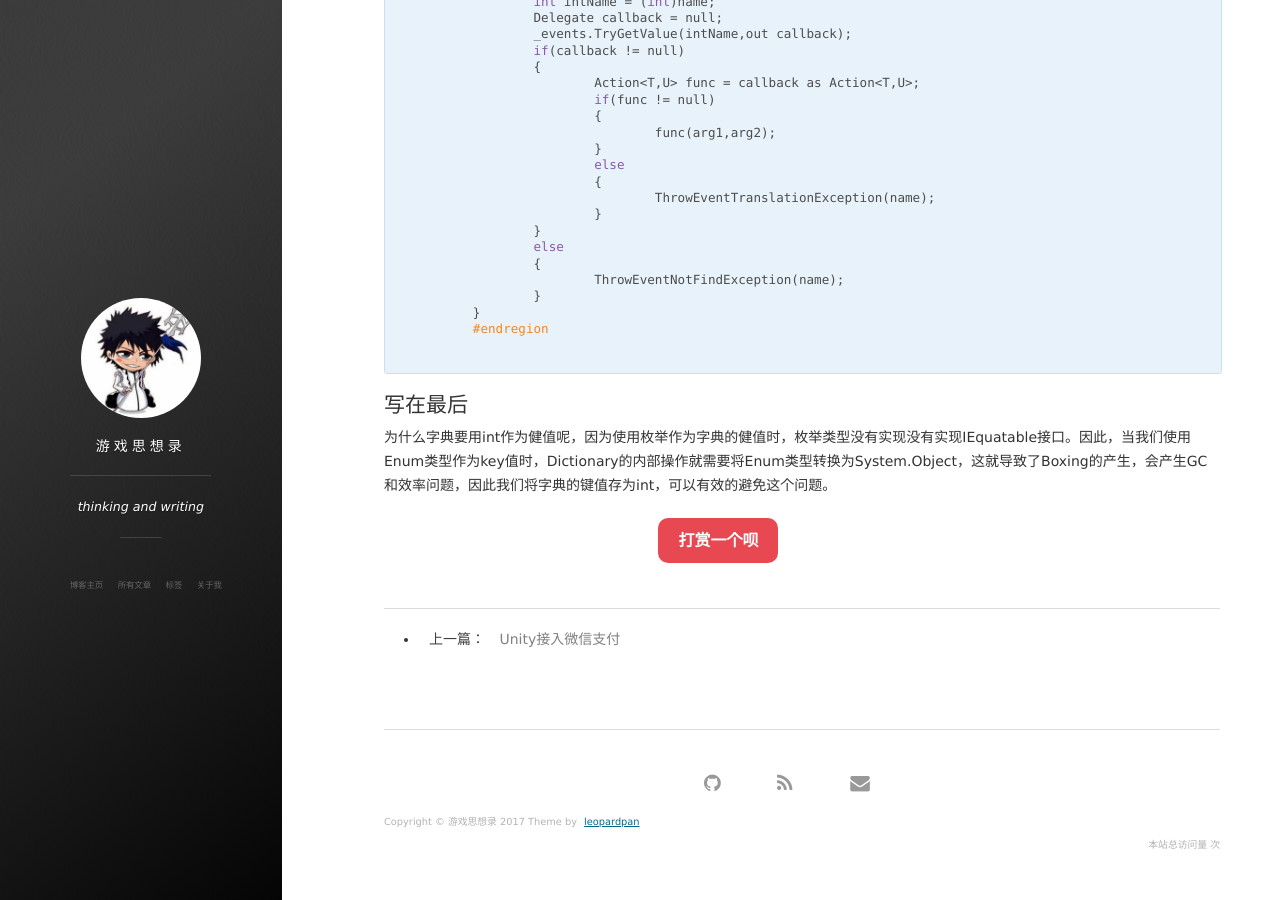
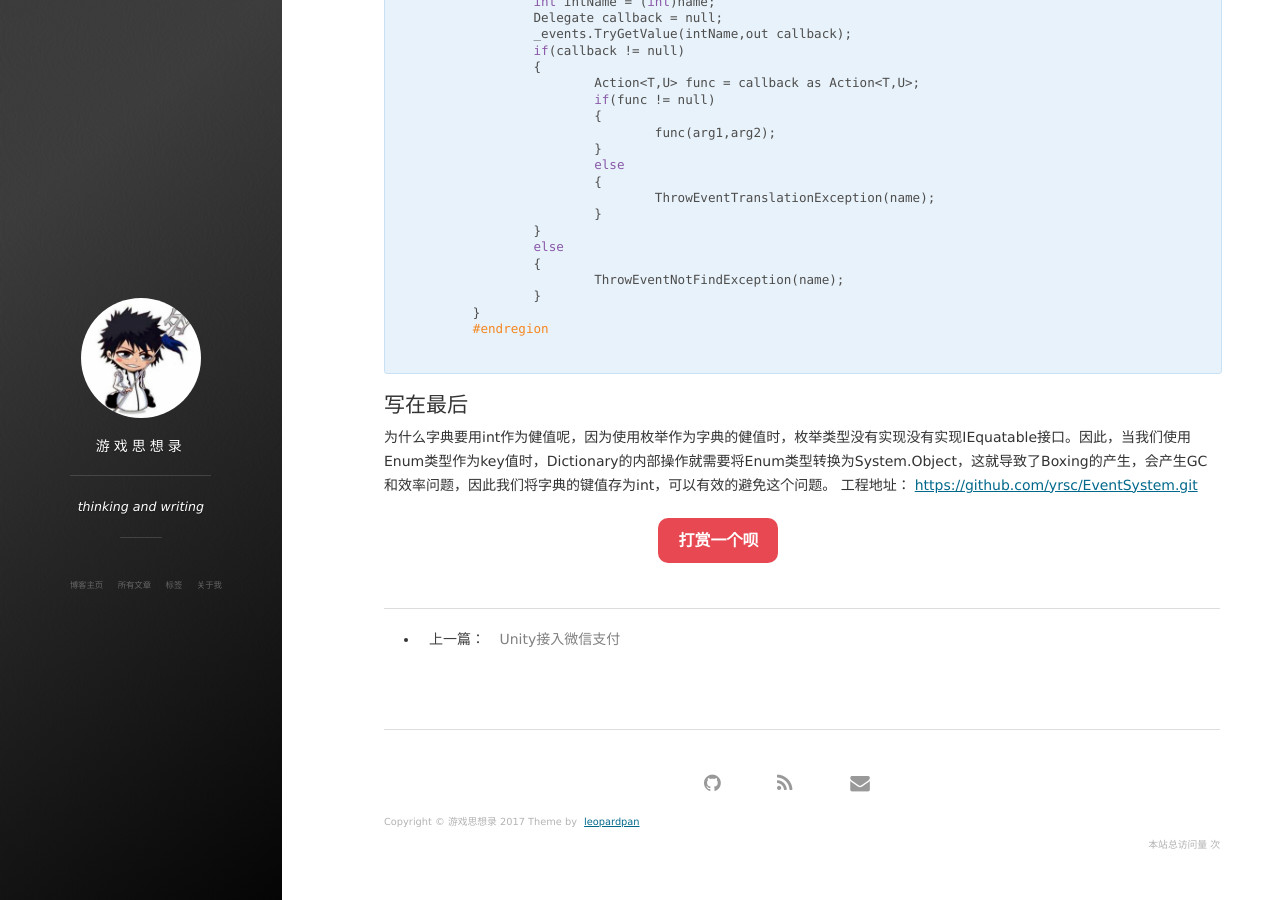
Before and after one commit to yrsc/yrsc.github.io, a Jekyll site: the page built from _posts/2017-8-16-游戏事件管理器.md, in a window 1280 px wide and 900 px high, scrolled down 3931 px. Built offline with Jekyll 4.4.1, drawn with Linux system fonts in a browser that asks for light colours; nearby versions of some CDN libraries; comment, search, counter and statistics services are not loaded.

Commit message:
add project url

```diff
--- a/_posts/2017-8-16-游戏事件管理器.md
+++ b/_posts/2017-8-16-游戏事件管理器.md
@@ -249,3 +249,4 @@ tag: 系统架构
 
 ## 写在最后
 为什么字典要用int作为健值呢，因为使用枚举作为字典的健值时，枚举类型没有实现没有实现IEquatable接口。因此，当我们使用Enum类型作为key值时，Dictionary的内部操作就需要将Enum类型转换为System.Object，这就导致了Boxing的产生，会产生GC和效率问题，因此我们将字典的键值存为int，可以有效的避免这个问题。
+工程地址：<a herf="https://github.com/yrsc/EventSystem.git" target="_blank">https://github.com/yrsc/EventSystem.git</a>
```
